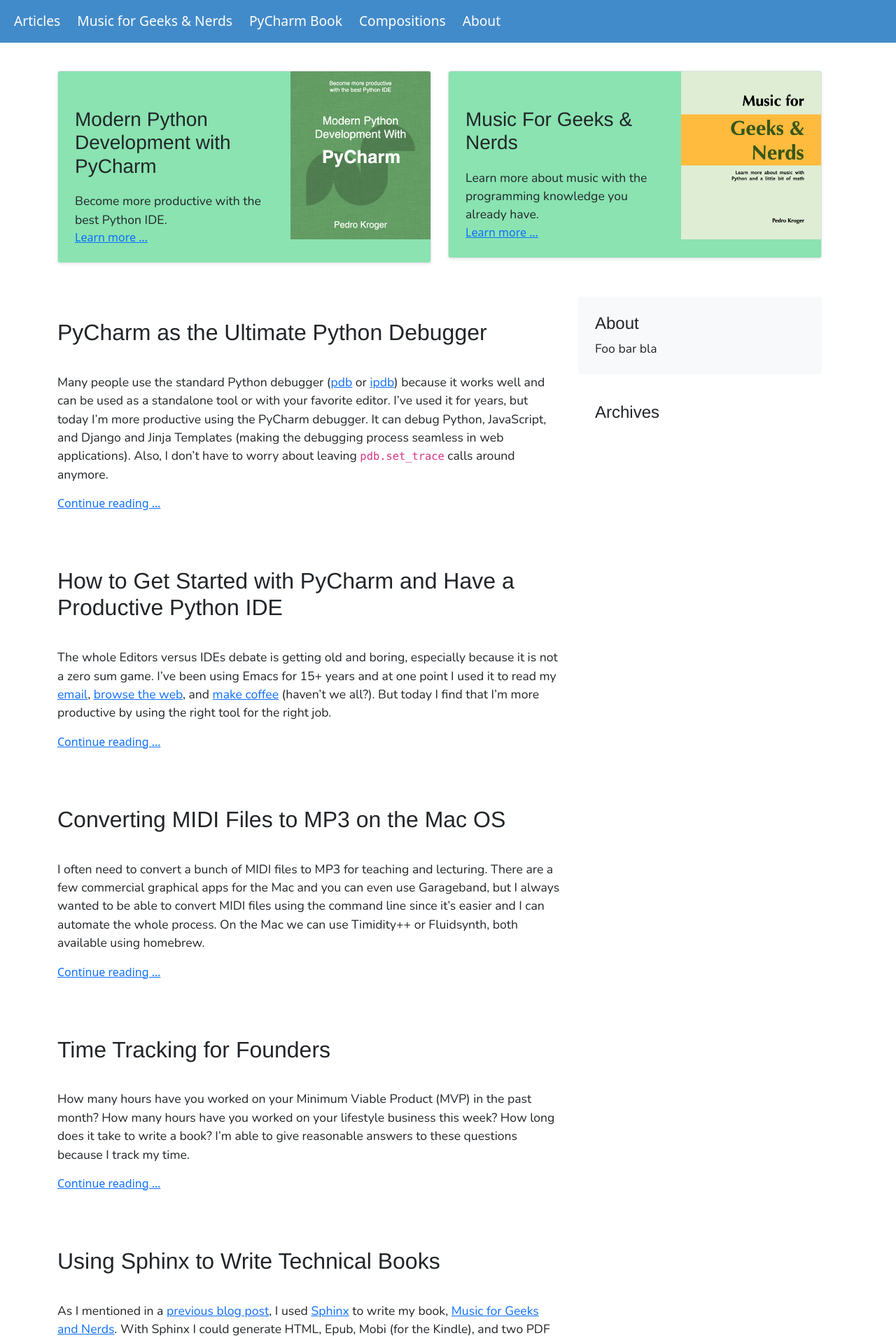
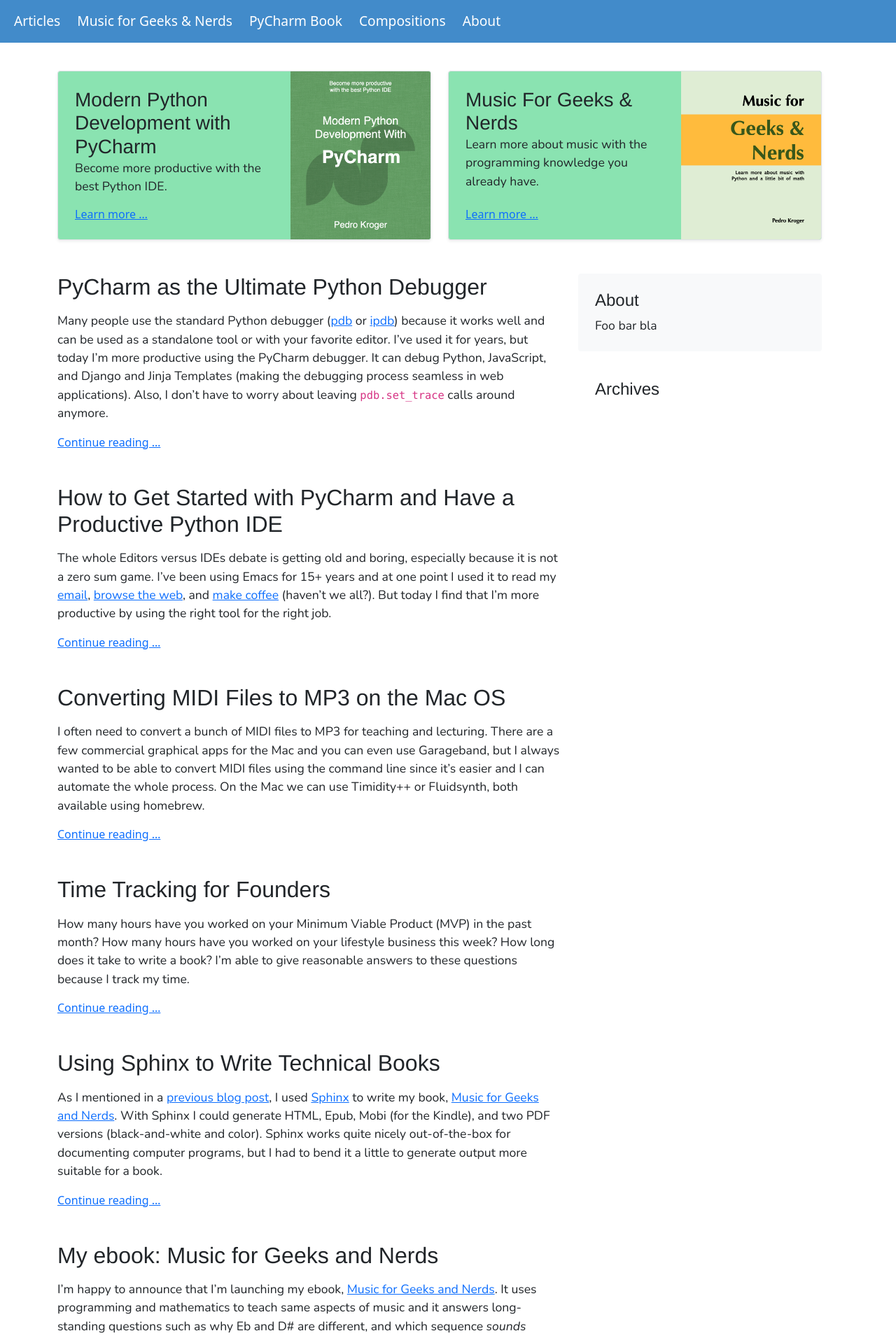
Before and after one commit to kroger/pedrokroger, a Jekyll site: the page built from index.md, in a window 1280 px wide. Shown: the top 1912 px of the page at 70% size. Built offline with Jekyll 4.4.1, drawn with Linux system fonts in a browser that asks for light colours; some web fonts are replaced.

Commit message:
Fix header in cards

```diff
--- a/_layouts/home.html
+++ b/_layouts/home.html
@@ -7,7 +7,7 @@
   <div class="col-md-6">
     <div class="row g-0 border rounded overflow-hidden flex-md-row mb-4 shadow-sm h-md-250 position-relative bg-card">
       <div class="col p-4 d-flex flex-column position-static">
-	<h3 class="mb-0">Modern Python Development with PyCharm</h3>
+	<h3 class="card-title mb-0">Modern Python Development with PyCharm</h3>
 	<p class="card-text mb-auto">
 	  {{ site.data.descriptions["pycharm"] }}
 	</p>
@@ -22,7 +22,7 @@
   <div class="col-md-6">
     <div class="row g-0 border rounded overflow-hidden flex-md-row mb-4 shadow-sm h-md-250 position-relative bg-card">
       <div class="col p-4 d-flex flex-column position-static">
-	<h3 class="mb-0">Music For Geeks & Nerds</h3>
+	<h3 class="card-title mb-0">Music For Geeks & Nerds</h3>
 	<p class="mb-auto">
 	  {{ site.data.descriptions["mfgan"] }}
 	</p>
--- a/assets/default.css
+++ b/assets/default.css
@@ -24,13 +24,18 @@
   font-family: 'Patua One', "Helvetica Neue", "Verdana", sans-serif;
 }
 
-h1 {
+h1.post-title {
   padding-bottom: .7em;
 }
 
 h2, h3 {
   padding-top: 1em;
   padding-bottom: .7em;
+}
+
+h3.card-title {
+  padding-top: 0;
+  padding-bottom: 0;
 }
 
 .h1 a, .h1 a:focus, .h1 a:hover, .h2 a, .h2 a:focus, .h2 a:hover, .h3 a, .h3 a:focus, .h3 a:hover, .h4 a, .h4 a:focus, .h4 a:hover, .h5 a, .h5 a:focus, .h5 a:hover, .h6 a, .h6 a:focus, .h6 a:hover, h1 a, h1 a:focus, h1 a:hover, h2 a, h2 a:focus, h2 a:hover, h3 a, h3 a:focus, h3 a:hover, h4 a, h4 a:focus, h4 a:hover, h5 a, h5 a:focus, h5 a:hover, h6 a, h6 a:focus, h6 a:hover {
@@ -42,9 +47,13 @@
   margin-bottom: 3rem;
 }
 
-.blog-post-title {
+h2.blog-post-title {
   margin-bottom: 1rem;
   font-size: 2rem;
+  /* reset from h2, h3 above */
+  padding-top: 0;
+  padding-bottom: 0;
+
 }
 
 .bg-card {
```
